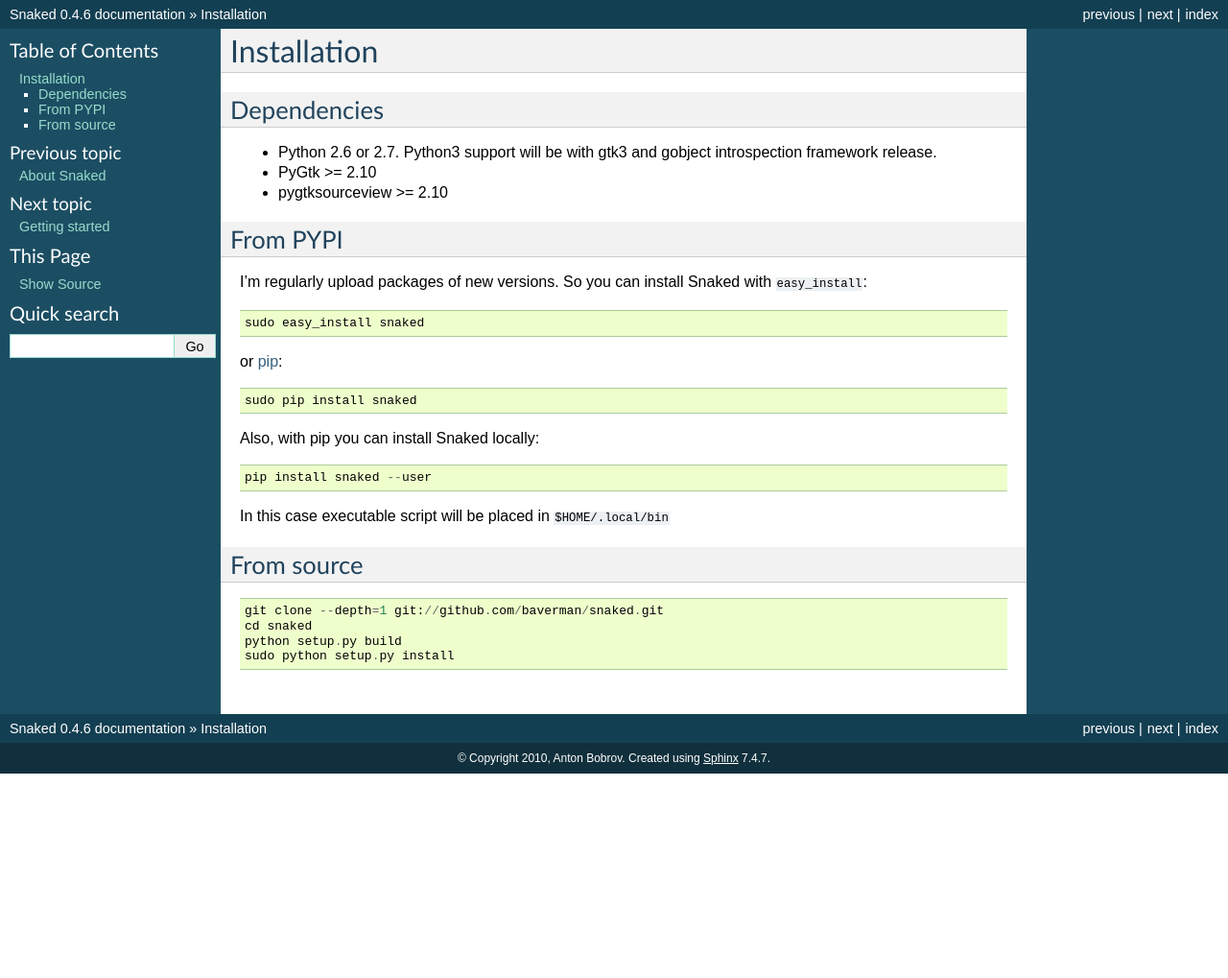
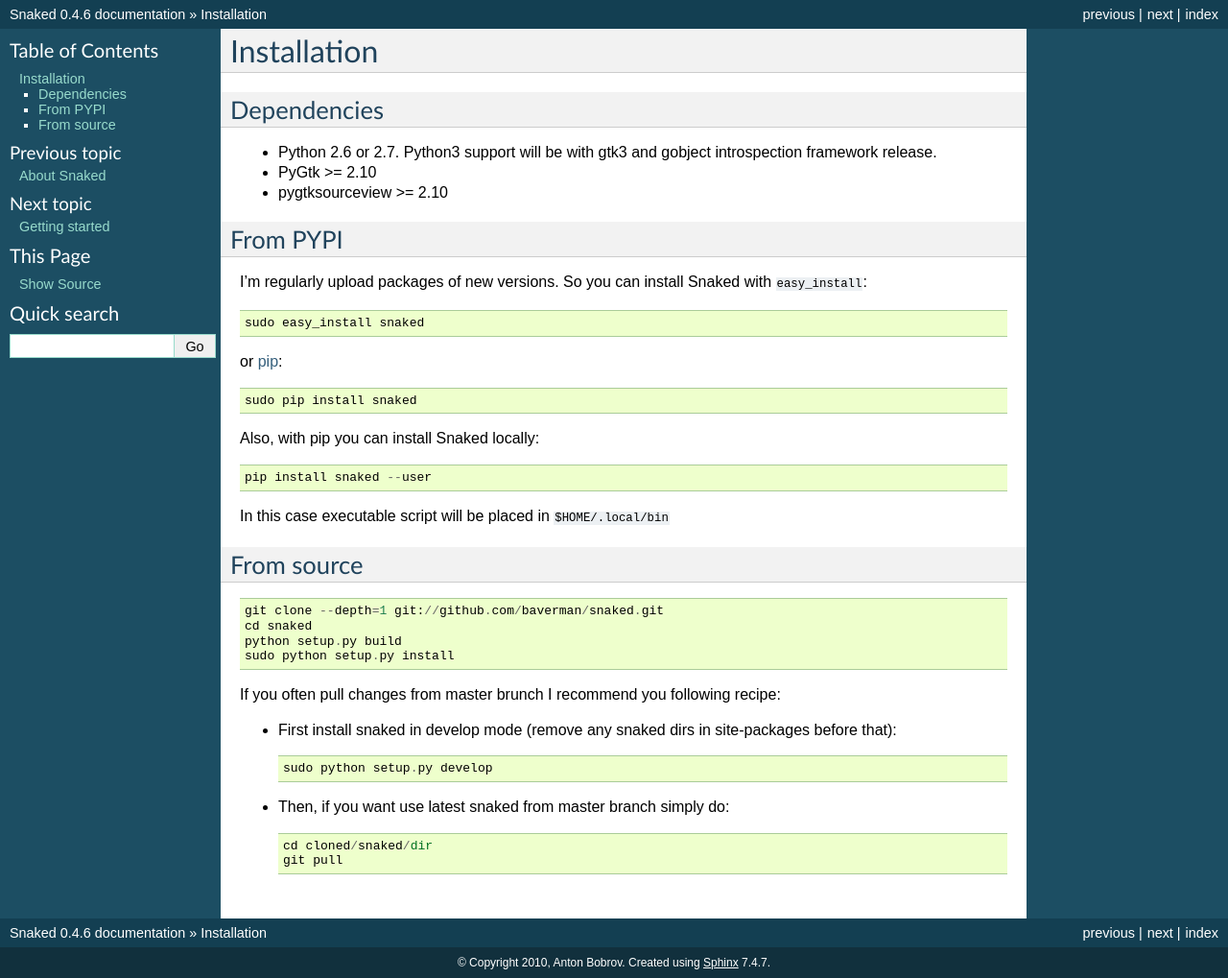
Before and after one commit to baverman/snaked, a Sphinx documentation site: the page built from doc/install.rst, in a window 1280 px wide. Shown: the whole page at 96% size. Built offline with Sphinx 7.4.7, drawn with Linux system fonts in a browser that asks for light colours; before the commit the page ends 900 px from its top, so only the background shows below that.

Commit message:
install instructions update

```diff
--- a/doc/install.rst
+++ b/doc/install.rst
@@ -44,5 +44,17 @@
    python setup.py build
    sudo python setup.py install
 
+If you often pull changes from master brunch I recommend you following recipe:
+
+* First install snaked in develop mode (remove any snaked dirs in site-packages
+  before that)::
+
+     sudo python setup.py develop
+
+* Then, if you want use latest snaked from master branch simply do::
+
+     cd cloned/snaked/dir
+     git pull
+
 
 .. _pip: http://pip.openplans.org/
```
Also changed, not shown: 1 other file.
